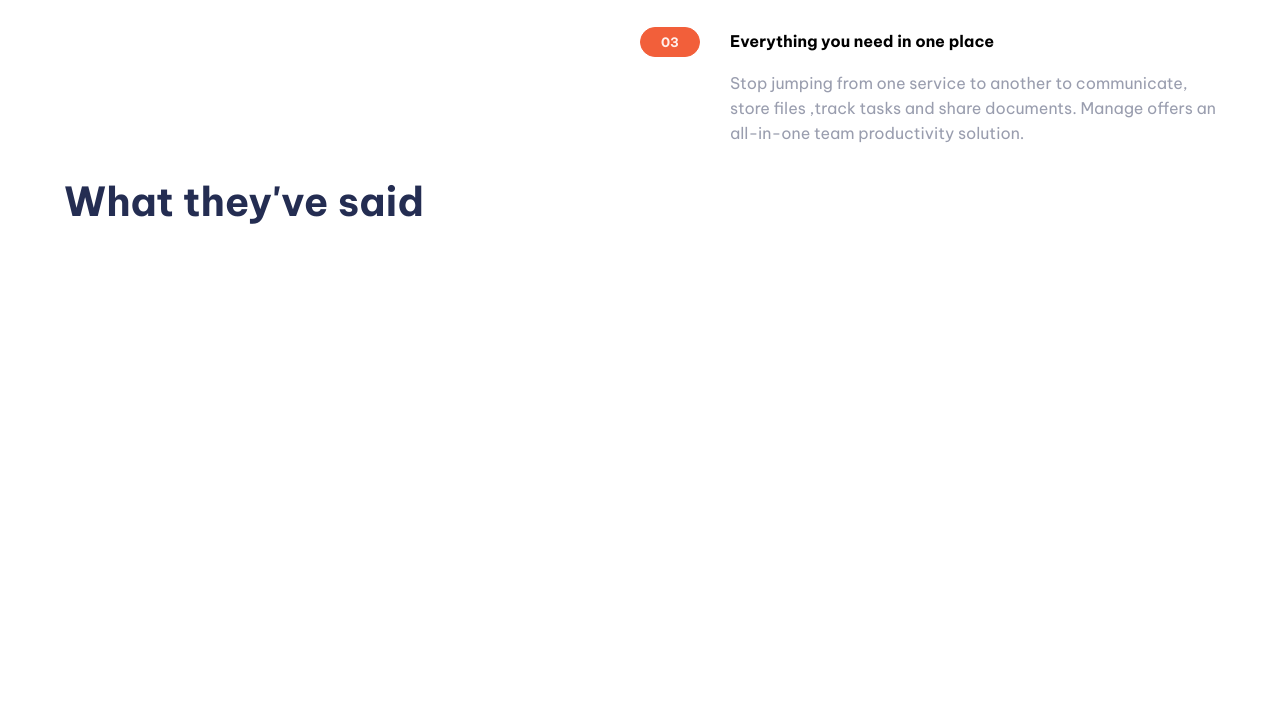
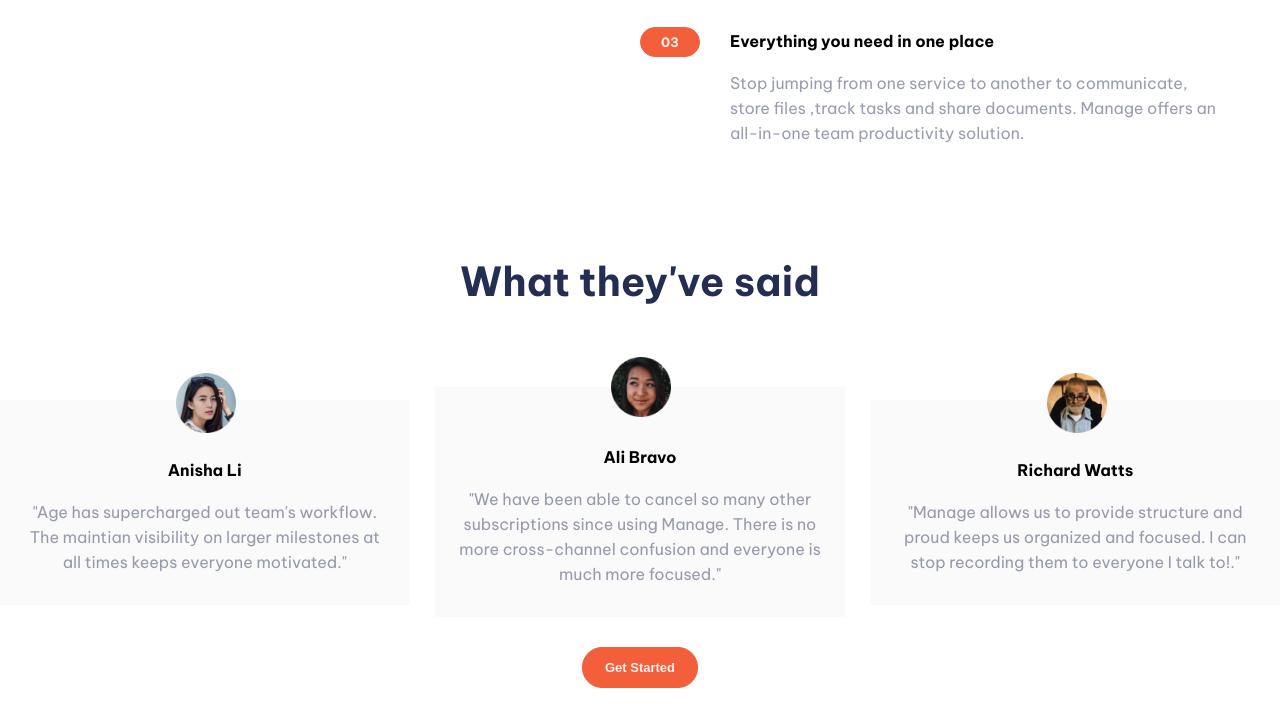
Before and after one commit to Abdullah-Ishtiaq69/Figma-based-Website-2, a plain HTML site: page index.html in a window 1280 px wide. Shown: the part 1010-1736 px from the top of the page. Before the commit the page ends 1237 px from the top, so only its background shows below. Drawn offline with Linux system fonts and the light colour scheme.

Commit message:
Testimonial Section Complete

```diff
--- a/index.html
+++ b/index.html
@@ -89,11 +89,29 @@
             </div>
         </section>
         <section>
-            <div class="testimonial-section container">
+            <div class="testimonial-section">
                 <h2 class="dark">What they've said</h2>
-                <div class="testimonial-card-section flex-space-between">
-                    <div class="testimonial-card"></div>
+                <div class="testimonial-card-section flex-space-between mt-5">
+                    <div class="testimonial-card">
+                        <img src="./assets/avatar-anisha.png" alt="Anisha Li" class="card-img">
+                        <h4 class="h4 mt-4">Anisha Li</h4>
+                        <p class="p">"Age has supercharged out team's workflow. The maintian visibility on larger
+                            milestones at all times keeps everyone motivated."</p>
+                    </div>
+                    <div class="testimonial-card">
+                        <img src="./assets/avatar-ali.png" alt="Ali Bravo" class="card-img">
+                        <h4 class="h4 mt-4">Ali Bravo</h4>
+                        <p class="p">"We have been able to cancel so many other subscriptions since using Manage. There
+                            is no more cross-channel confusion and everyone is much more focused."</p>
+                    </div>
+                    <div class="testimonial-card">
+                        <img src="./assets/avatar-richard.png" alt="Richard Watts" class="card-img">
+                        <h4 class="h4 mt-4">Richard Watts</h4>
+                        <p class="p">"Manage allows us to provide structure and proud keeps us organized and focused. I
+                            can stop recording them to everyone I talk to!."</p>
+                    </div>
                 </div>
+                <button class="btn">get started</button>
             </div>
         </section>
     </main>
--- a/styles.css
+++ b/styles.css
@@ -3,6 +3,7 @@
 :root {
     --orange-color: hsl(12, 88%, 59%);
     --white-color: hsl(13, 100%, 96%);
+    --cream-white-color: hsl(0deg 0% 98.04%);
 
     --dark-blue-color: hsl(228, 39%, 23%);
     --light-blue-color: hsla(228, 39%, 23%, 0.466);
@@ -63,11 +64,11 @@ a {
 
 /*       utility classes        */
 
-h1 {
+.h1 {
     font-size: var(--heading-1);
     font-weight: var(--fw-bold);
     color: var(--dark-blue-color);
-    line-height: var(--line-height-h1) ;
+    line-height: var(--line-height-h1);
 }
 
 h2.dark {
@@ -156,7 +157,7 @@ p {
     width: 50%;
 }
 
-.hero-section-left > p {
+.hero-section-left>p {
     width: 60%;
 }
 
@@ -188,4 +189,27 @@ p {
     padding: 6px 20px;
 }
 
-/* ---------------------------------------->            Testimonial Section       <-------------------------------------------------------- */
+/* ---------------------------------------->                   Testimonial Section       <-------------------------------------------- */
+
+.testimonial-section {
+    margin: 80px auto;
+    text-align: center;
+}
+
+.testimonial-section h2 {
+    margin-bottom: 80px;
+}
+
+.testimonial-card {
+    width: 32%;
+    background-color: var(--cream-white-color);
+    position: relative;
+    padding: 60px 20px 30px;
+}
+
+.testimonial-card .card-img {
+    position: absolute;
+    top: -13%;
+    left: 43%;
+    width: 60px;
+}
```
